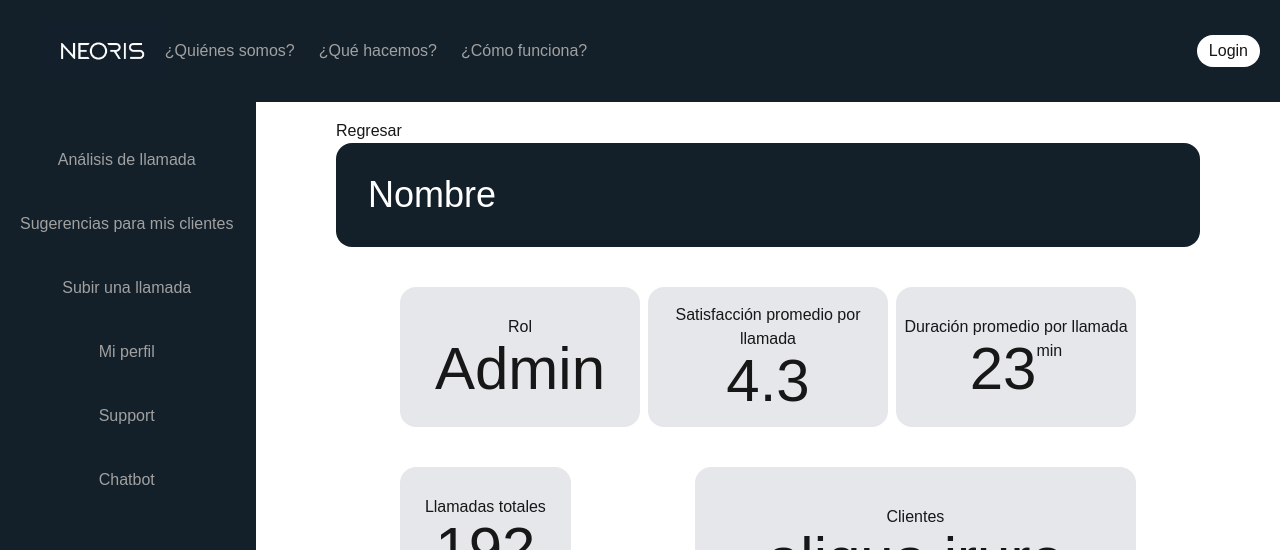
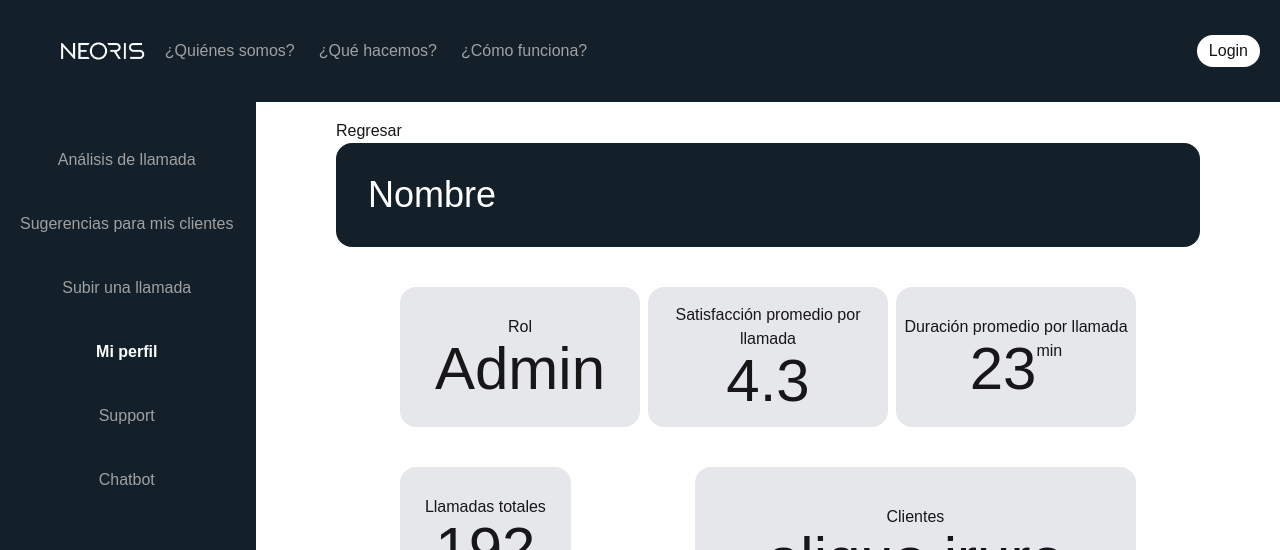
Before and after one commit to Fuerza-Leona/callsight, a Next.js app: page /perfil in a window 1280 px wide. Shown: the top 550 px of the page. Built offline with nearby package versions, Linux system fonts and the light colour scheme.

Commit message:
side bar con bold

```diff
--- a/src/app/components/Sidebar.tsx
+++ b/src/app/components/Sidebar.tsx
@@ -1,17 +1,41 @@
 "use client";
+import Link from 'next/link';
+import { usePathname } from 'next/navigation';
+import { sideNavLinks } from "../constants";
 import { useState } from "react";
-import { sideNavLinks } from "../constants/index.js";
 
 const SideNavItems = () => {
+    const pathname = usePathname();
+
     return (
         <ul className="flex flex-col items-center text-center gap-4 lg:gap-6 relative z-20 pt-15 md:pt-10">
-            {sideNavLinks.map(({ id, href, name }) => (
-                <li key={id} className="text-neutral-400 hover:text-white max-lg:hover:bg-[#13202A]/50 max-lg:w-full max-lg:rounded-md py-2 max-lg:px-5">
-                    <a href={href} className="text-lg lg:text-base hover:text-white transition-colors w-full block">
-                        {name}
-                    </a>
-                </li>
-            ))}
+            {sideNavLinks.map(({ id, href, name }) => {
+                // Check if the current pathname includes the href
+                const isActive = pathname.includes(href);
+
+                return (
+                    <li
+                        key={id}
+                        className={`
+                            ${isActive
+                                ? 'text-white font-bold bg-[#13202A]/50'
+                                : 'text-neutral-400 hover:text-white'}
+                            max-lg:w-full max-lg:rounded-md py-2 max-lg:px-5
+                        `}
+                    >
+                        <Link
+                            href={`/${href}`}
+                            className={`
+                                text-lg lg:text-base
+                                transition-colors w-full block
+                                ${isActive ? 'text-white' : 'hover:text-white'}
+                            `}
+                        >
+                            {name}
+                        </Link>
+                    </li>
+                );
+            })}
         </ul>
     );
 };
@@ -23,7 +47,7 @@ const Sidebar = () => {
     return (
         <>
             <button
-                className="fixed top-4 left-4 z-[100] text-neutral-400 hover:text-white focus:outline-none lg:hidden flex  p-3 rounded-md"
+                className="fixed top-4 left-4 z-[100] text-neutral-400 hover:text-white focus:outline-none lg:hidden flex p-3 rounded-md"
                 onClick={toggleMenu}
                 aria-label="Toggle menu"
             >
--- a/src/app/constants/index.js
+++ b/src/app/constants/index.js
@@ -30,7 +30,7 @@ export const sideNavLinks = [
   {
     id: 3,
     name: "Subir una llamada",
-    href: "llamada",
+    href: "subirLlamada",
   },
   {
     id: 4,
```
Also changed, not shown: src/app/subirLlamada/page.tsx (added), 1 other file (tests, documents, lock files or other folders).
